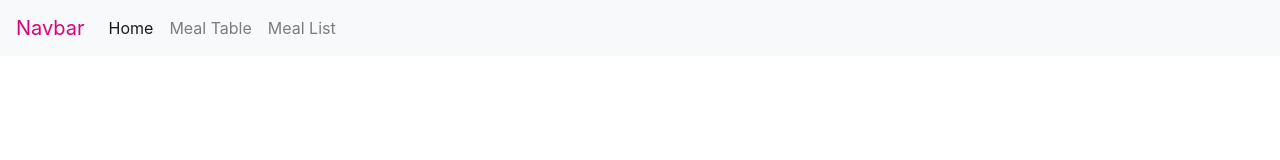
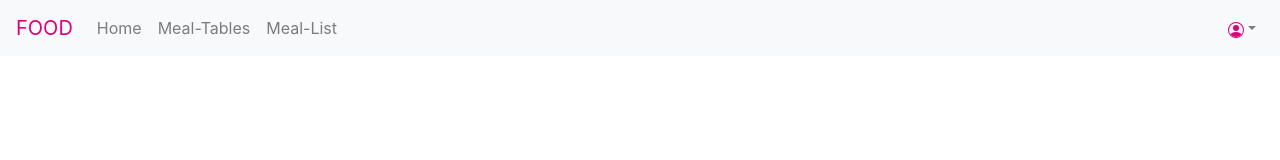
Before and after one commit to matienknows/Mensa-FrontEnd-RWA, a Vue app in the folder vue-js-client-crud/: page / in a window 1280 px wide. Shown: the top 160 px of the page. Built offline with nearby package versions, Linux system fonts and the light colour scheme.

Commit message:
navigation toggle fucntion added

```diff
--- a/vue-js-client-crud/src/layouts/Navigation.vue
+++ b/vue-js-client-crud/src/layouts/Navigation.vue
@@ -1,19 +1,29 @@
 <template>
   <header class="page-header">
-    <nav class="navbar navbar-expand-lg navbar-light bg-light">
-      <a class="navbar-brand" href="#">Navbar</a>
-      <button class="navbar-toggler" type="button" data-toggle="collapse" data-target="#navbarNavAltMarkup"
-              aria-controls="navbarNavAltMarkup" aria-expanded="false" aria-label="Toggle navigation">
-        <span class="navbar-toggler-icon"></span>
-      </button>
-      <div class="collapse navbar-collapse" id="navbarNavAltMarkup">
-        <div class="navbar-nav">
-          <a class="nav-link active" href="/home">Home<span class="sr-only">(current)</span></a>
-          <a class="nav-link" href="/weekly">Meal Table</a>
-          <a class="nav-link" href="/meal">Meal List</a>
-        </div>
-      </div>
-    </nav>
+    <div>
+      <b-navbar toggleable="lg" variant="light">
+        <b-navbar-brand href="/home">FOOD</b-navbar-brand>
+        <b-navbar-toggle target="nav-collapse"></b-navbar-toggle>
+        <b-collapse id="nav-collapse" is-nav>
+          <b-navbar-nav>
+            <b-nav-item href="/home">Home</b-nav-item>
+            <b-nav-item href="/weekly">Meal-Tables</b-nav-item>
+            <b-nav-item href="/meal">Meal-List</b-nav-item>
+          </b-navbar-nav>
+          <b-navbar-nav class="ml-auto">
+            <b-nav-form>
+            </b-nav-form>
+            <b-nav-item-dropdown right>
+              <template #button-content>
+               <img class="trash-can" src="../../src/assets/images/user.svg" alt="user">
+              </template>
+              <b-dropdown-item href="/admin">Profile</b-dropdown-item>
+              <b-dropdown-item href="/home">Sign Out</b-dropdown-item>
+            </b-nav-item-dropdown>
+          </b-navbar-nav>
+        </b-collapse>
+      </b-navbar>
+    </div>
   </header>
 
 </template>
@@ -24,9 +34,12 @@ export default {
 }
 </script>
 
-<style scoped>
+<style scoped lang="scss">
 .navbar-brand {
-  color: #DB037B !important;
+  color: #DB037B !important ;
+}
+.nav-link {
+  color: grey;
 }
 
 </style>
```
Also changed, not shown: vue-js-client-crud/src/assets/images/user.svg (added).
